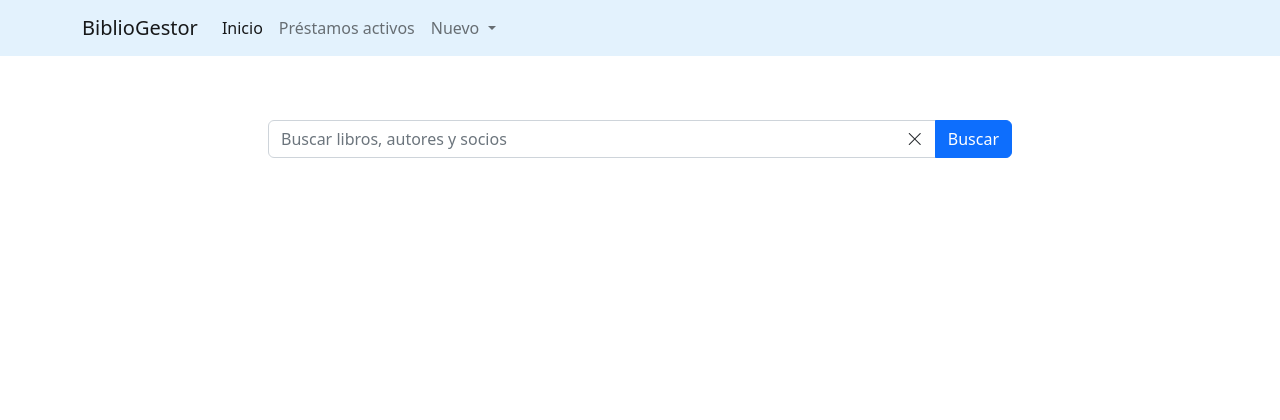
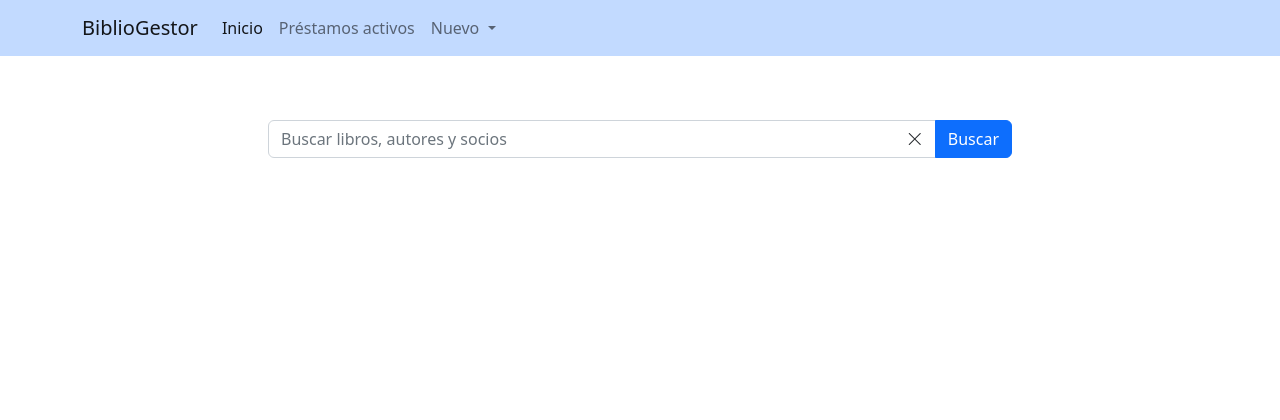
Before and after one commit to arielcostas/gestor_bibliotecas, a Django app: page / in a window 1280 px wide. Shown: the top 420 px of the page. Run offline with Django 4.2, Linux system fonts and the light colour scheme; data that the repository does not hold is empty; some libraries are stand-ins or nearby versions.

Commit message:
Retoques

```diff
--- a/bibliotecasApp/models/prestamo.py
+++ b/bibliotecasApp/models/prestamo.py
@@ -5,7 +5,7 @@ class Prestamo(models.Model):
 	id = models.AutoField(primary_key=True)
 	fecha_prestamo = models.DateField()
 	fecha_devolucion = models.DateField()
-	fecha_devolucion_real = models.DateField()
+	fecha_devolucion_real = models.DateField(blank=True, null=True)
 	socio = models.ForeignKey('Socio', on_delete=models.CASCADE)
 	libro = models.ForeignKey('Libro', on_delete=models.CASCADE)
 
--- a/templates/_fragments/header.html
+++ b/templates/_fragments/header.html
@@ -1,4 +1,4 @@
-<nav class="navbar navbar-expand-lg" style="background-color: #e3f2fd;">
+<nav class="navbar navbar-expand-lg bg-primary bg-opacity-25">
 	<div class="container">
 		<a class="navbar-brand" href="{% url 'index' %}">BiblioGestor</a>
 
```
Also changed, not shown: bibliotecasApp/migrations/0005_alter_prestamo_fecha_devolucion_real.py (added).
